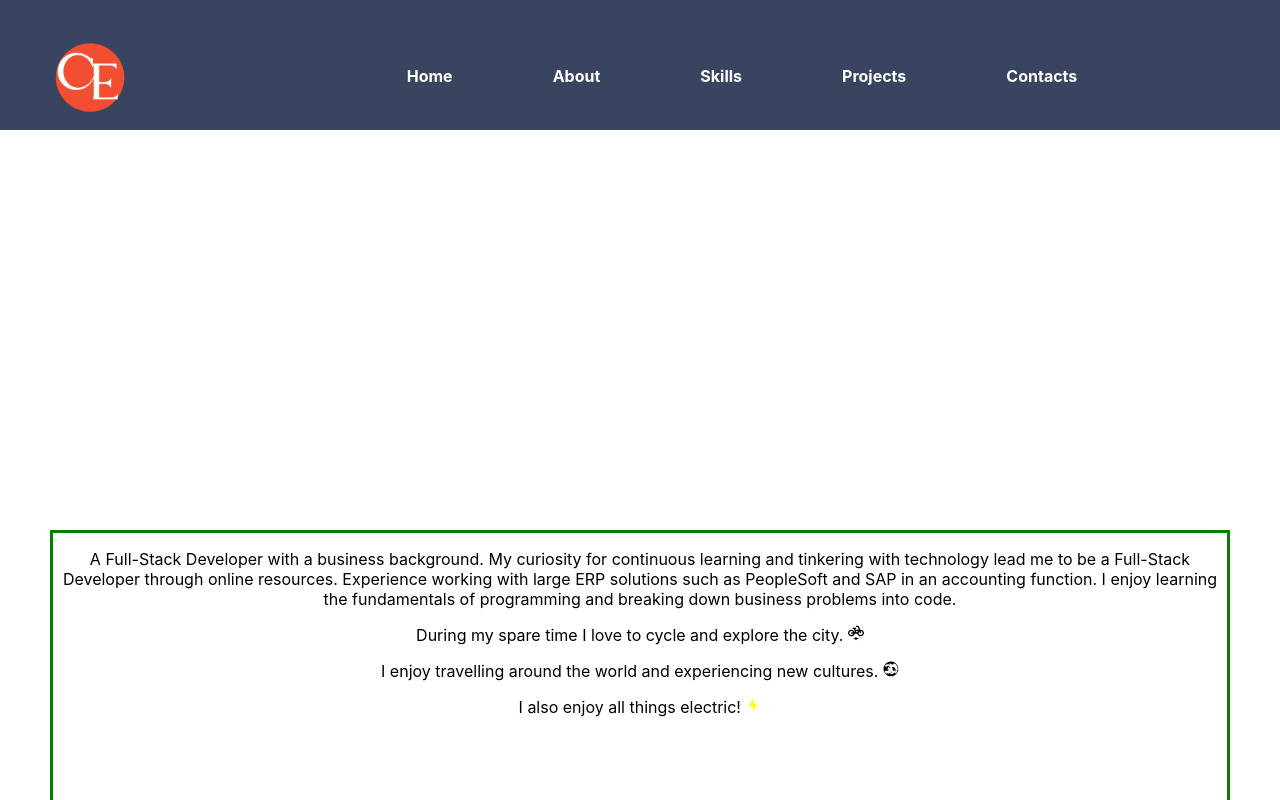
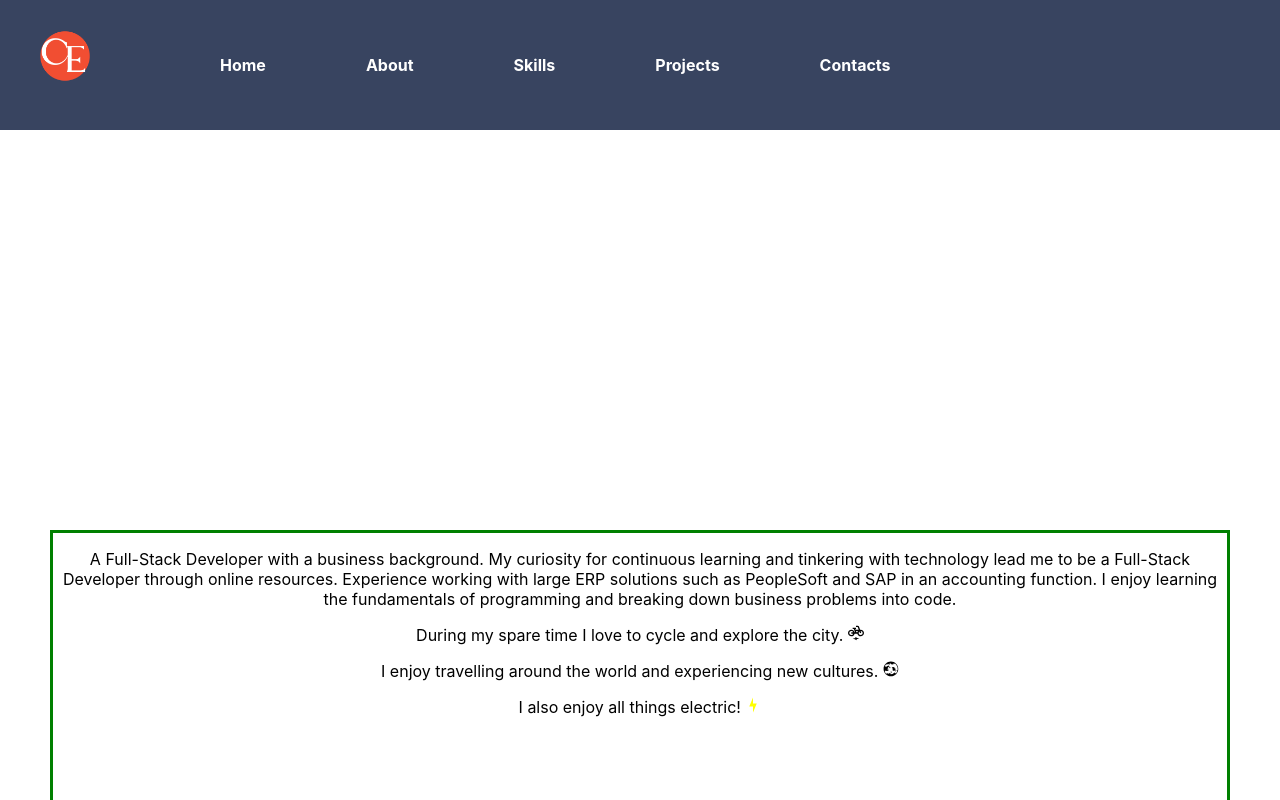
Before and after one commit to Charlesdigital/Portfolio_1, a React (Create React App) app: page / in a window 1280 px wide. Shown: the top 800 px of the page. Built offline with nearby package versions, Linux system fonts and the light colour scheme.

Commit message:
Fix navbar gap

```diff
--- a/src/components/Navbar/navbar.css
+++ b/src/components/Navbar/navbar.css
@@ -17,23 +17,24 @@
 
 .list {
     display: flex;
+    justify-content:space-evenly;
     list-style-type: none;
     align-items:center;
+    /* margin-right: 50px; */
 
 }
 
 .nav {
     background-color: #384460  ;
     display: flex;
-    justify-content: space-between;
     height: 130px;
 
 }
 
-.top-logo {
-width: 180px;
-height: 180px;
-}
+/* .top-logo {
+width: 100px;
+height: 10px;
+} */
 
 .burger {
     visibility: hidden;
@@ -49,11 +50,11 @@ height: 180px;
     height:100 px;
 } */
 @media only screen and (max-width: 1032px) {
-    .menu {background: blue;}
+    .menu {background: blue; margin: 0px; display: flex;justify-content: center; margin: auto;}
     .burger {visibility: visible; }
     .list {visibility: hidden;}
     .hide-menu {visibility: hidden;}
-    .show-menu {visibility: visible; height: 100vh; width: 100vh; background-color: blue;}
+    .show-menu {visibility: visible; height: 100vh; background-color: blue; justify-content: center;}
     .burger {margin-right: 100px;font-size: 7vh; object-fit: contain; margin: 10px; margin-right: 1000px}
 
   }
@@ -62,3 +63,6 @@ height: 180px;
     background-color: yellow;
 
   }
+  /* .barIcon {
+    margin-right: 100px;
+  } */
--- a/src/components/Navbar/navbar.jsx
+++ b/src/components/Navbar/navbar.jsx
@@ -5,17 +5,58 @@ import { FaBars, FaTimes, FaToggleOff } from 'react-icons/fa'
 import Logo from '../../assets/icons/celogo.png'
 import {Link} from 'react-scroll';
 function Navbar() {
+
 const [nav, setNav] = useState(false)
 const handleClick = () => setNav(!nav)
+
   return (
 <div>
 
         <div className= "nav">
-
         <img className="top-logo" src = {Logo} alt="logo" />
-        <div>
 <ul className="list">
         <li className="menu">
+        <Link  to="box" smooth={true} duration={500}>
+                Home
+        </Link>
+        </li>
+
+        <li className="menu">
+        <Link  to="about-info" smooth={true} duration={500}>
+                About
+        </Link>
+        </li>
+
+        <li className="menu">
+        <Link  to="Skills" smooth={true} duration={500}>
+        Skills
+        </Link>
+        </li>
+
+        <li className="menu">
+        <Link  to="projects" smooth={true} duration={500}>
+        Projects
+        </Link>
+        </li>
+
+        <li className="menu">
+        <Link  to="box" smooth={true} duration={500}>
+        Contacts
+        </Link>
+
+        </li>
+        <div onClick = {handleClick} className= "burger">
+          {!nav ? <FaBars size={50} /> : <FaTimes size={50}/>}
+</div>
+        </ul>
+        </div>
+
+{/* hamburger */}
+
+
+{/* Mobile view */}
+<ul className="BarIcon" onClick = {handleClick} className= {!nav ? "hide-menu" : "show-menu"}>
+<li className="menu">
         <Link  to="box" smooth={true} duration={500}>
                 Home
         </Link>
@@ -46,48 +87,6 @@ const handleClick = () => setNav(!nav)
         </li>
 
         </ul>
-
-        </div>
-        <div onClick = {handleClick} className= "burger">
-          {!nav ? <FaBars /> : <FaTimes />}
-</div>
-        </div>
-
-{/* hamburger */}
-
-
-{/* Mobile view */}
-<ul onClick = {handleClick} className= {!nav ? "hide-menu" : "show-menu"}>
-<li className="menu">
-        <Link  to="box" smooth={true} duration={500}>
-                Home
-        </Link>
-        </li>
-
-        <li className="menu">
-        <Link  to="about-info" smooth={true} duration={500}>
-                About
-        </Link>
-        </li>
-
-        <li className="menu">
-        <Link  to="Skills" smooth={true} duration={500}>
-        Skills
-        </Link>
-        </li>
-
-        <li className="menu">
-        <Link  to="projects" smooth={true} duration={500}>
-        Projects
-        </Link>
-        </li>
-
-        <li className="menu">
-        <Link  to="box" smooth={true} duration={500}>
-        Contacts
-        </Link>
-        </li>
-        </ul>
 </div>
   )
 }
```
